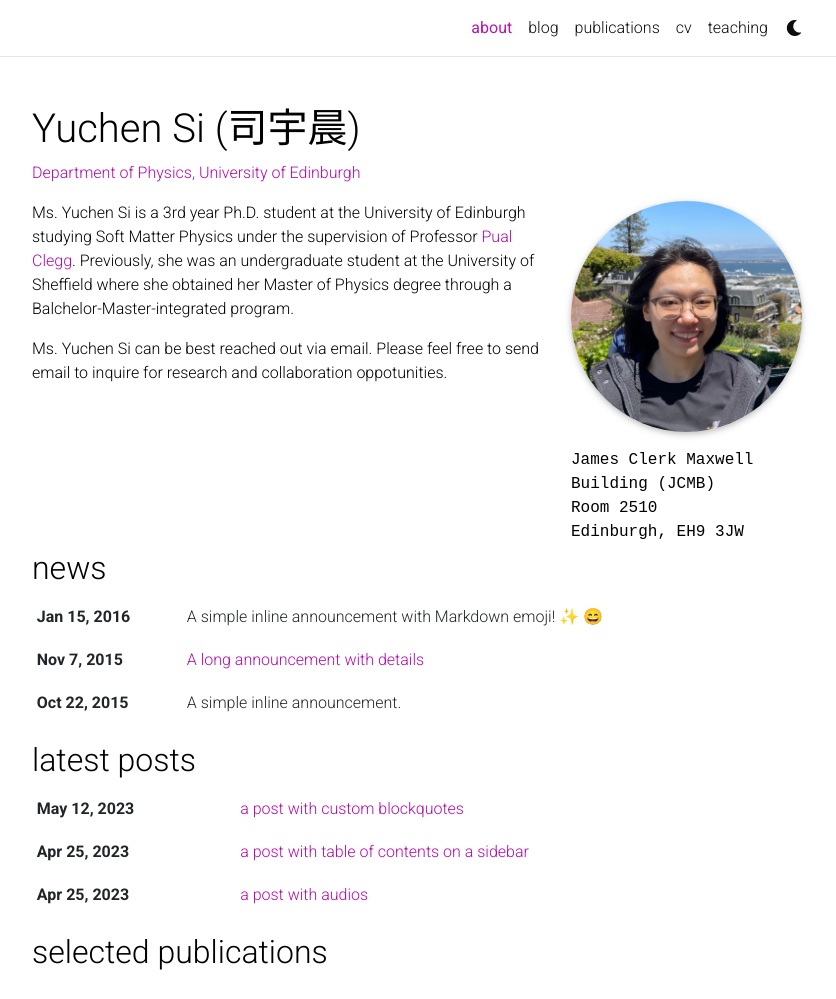
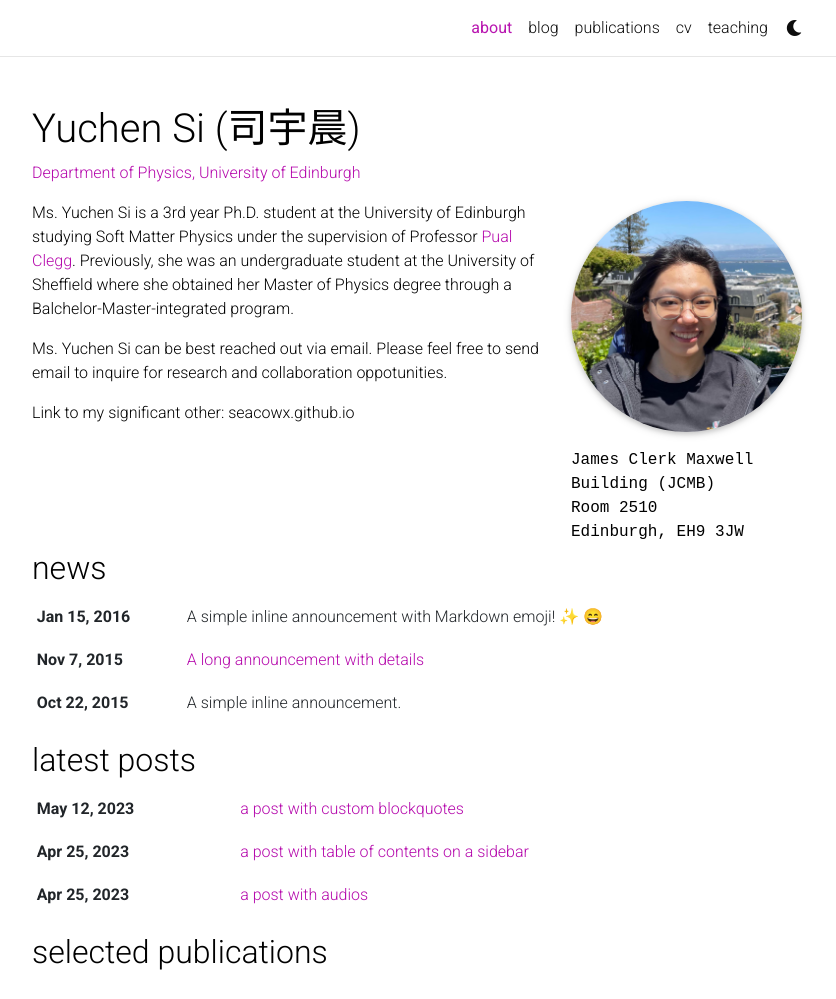
Before and after one commit to youcanseee/youcanseee.github.io, a Jekyll site: the page built from _pages/about.md, in a window 1280 px wide and 1173 px high, cut to the strip 0-999 px from the top of the window. Shown: the whole strip, without its empty margins (223-1059 px from the left). Built offline with Jekyll 4.4.1, drawn with Linux system fonts in a browser that asks for light colours; full-size pictures stand in for the smaller copies a plugin makes; emoji names are drawn with the system emoji font; comment, search, counter and statistics services are not loaded; a style sheet for code colours, icons or effects is not loaded.

Commit message:
website update

```diff
--- a/_pages/about.md
+++ b/_pages/about.md
@@ -22,3 +22,5 @@ social: false  # includes social icons at the bottom of the page
 Ms. Yuchen Si is a 3rd year Ph.D. student at the University of Edinburgh studying Soft Matter Physics under the supervision of Professor [Pual Clegg](https://www.ph.ed.ac.uk/people/paul-clegg). Previously, she was an undergraduate student at the University of Sheffield where she obtained her Master of Physics degree through a Balchelor-Master-integrated program.
 
 Ms. Yuchen Si can be best reached out via email. Please feel free to send email to inquire for research and collaboration oppotunities.
+
+Link to my significant other: seacowx.github.io
```
